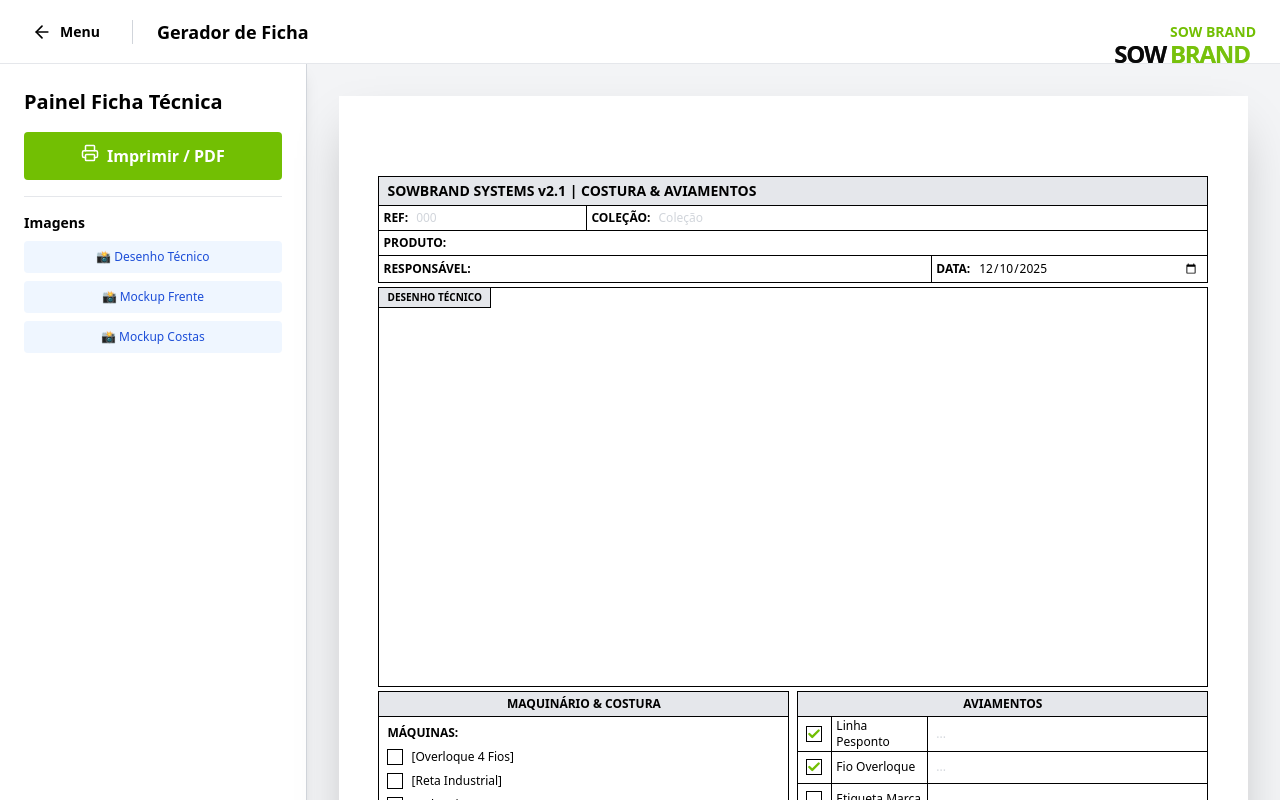
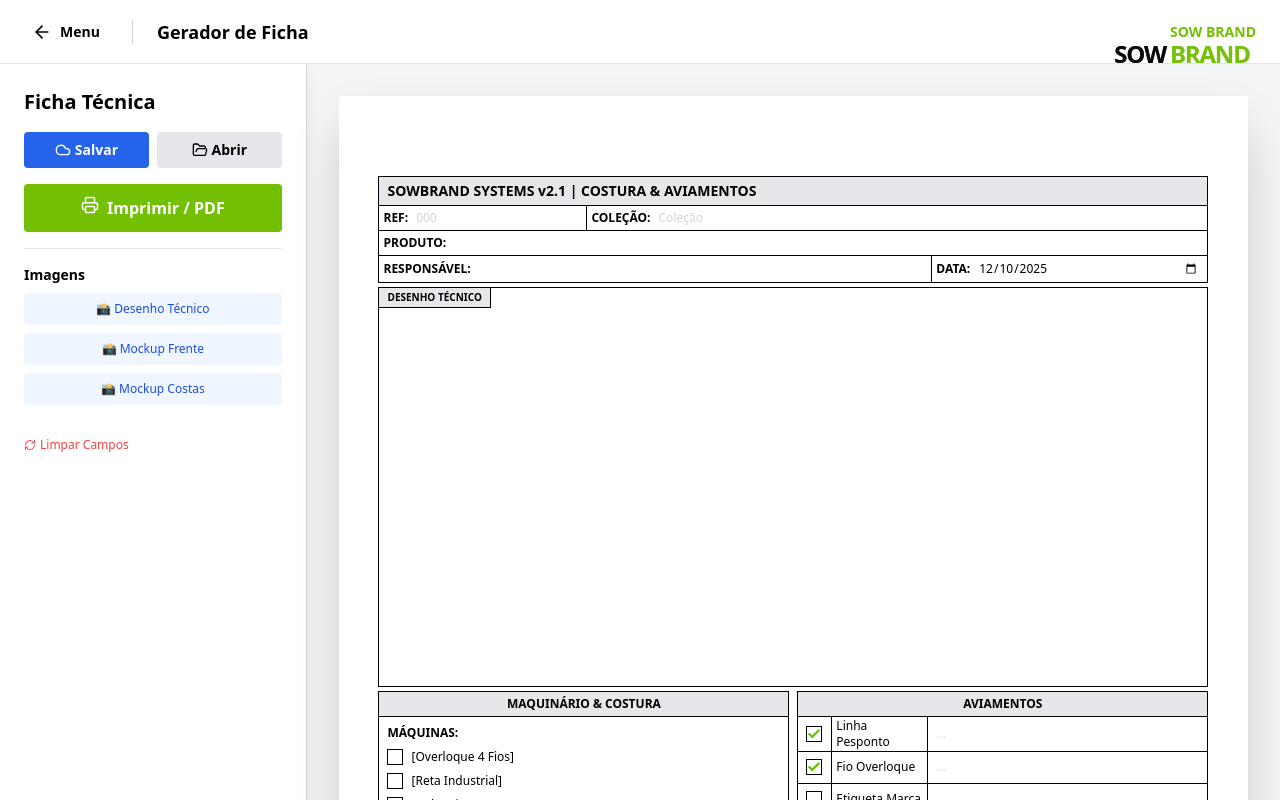
Before and after one commit to sowbrand/sow-brand-manager, a React (Vite) app: page / in a window 1280 px wide. Both pictures are taken after a click on the button 466 px from the left and 444 px from the top of the page. Shown: the top 800 px of the page. Built offline with nearby package versions, Linux system fonts and the light colour scheme.

Commit message:
correcao final libs

```diff
--- a/package.json
+++ b/package.json
@@ -5,11 +5,12 @@
   "type": "module",
   "scripts": {
     "dev": "vite",
-    "build": "tsc -b && vite build",
+    "build": "vite build",
     "lint": "eslint .",
     "preview": "vite preview"
   },
   "dependencies": {
+    "@supabase/supabase-js": "^2.39.7",
     "lucide-react": "^0.460.0",
     "react": "^18.3.1",
     "react-dom": "^18.3.1",
--- a/src/App.tsx
+++ b/src/App.tsx
@@ -1,7 +1,14 @@
-import React, { useState, useRef, useEffect } from 'react';
-import { FileText, Calculator, ArrowLeft, Printer, Save, RefreshCw, Check, Plus, Trash2 } from 'lucide-react';
+import React, { useState, useEffect, useRef } from 'react';
+import { createClient } from '@supabase/supabase-js';
+import { FileText, Calculator, ArrowLeft, Printer, Save, RefreshCw, Check, Plus, Trash2, Cloud, FolderOpen, Loader2 } from 'lucide-react';
 
-// --- 1. CONFIGURAÇÕES E DADOS (CONSTANTS) ---
+// --- 1. CONFIGURAÇÃO DO SUPABASE ---
+const SUPABASE_URL = 'https://swdmdccdwpddzfesaeux.supabase.co';
+const SUPABASE_KEY = 'eyJhbGciOiJIUzI1NiIsInR5cCI6IkpXVCJ9.eyJpc3MiOiJzdXBhYmFzZSIsInJlZiI6InN3ZG1kY2Nkd3BkZHpmZXNhZXV4Iiwicm9sZSI6ImFub24iLCJpYXQiOjE3NjUzNDExMjgsImV4cCI6MjA4MDkxNzEyOH0.wjFPo9X8O8oYYtSwW7i6_M4dennk-36rBnNadzaNUb0';
+
+const supabase = createClient(SUPABASE_URL, SUPABASE_KEY);
+
+// --- 2. DADOS E UTILITÁRIOS ---
 const COMPANY_INFO = {
   name: 'Sow Brand',
   cnpj: '26.224.938/0001-89',
@@ -22,9 +29,9 @@ const PRIVATE_LABEL_OPTIONS = [
 ];
 
 const formatCurrency = (val: number) => new Intl.NumberFormat('pt-BR', { style: 'currency', currency: 'BRL' }).format(val);
-const formatDate = (date: Date) => new Intl.DateTimeFormat('pt-BR').format(date);
+const formatDate = (date: Date | string) => new Intl.DateTimeFormat('pt-BR').format(new Date(date));
 
-// --- 2. COMPONENTES UI REUTILIZÁVEIS ---
+// --- 3. COMPONENTES VISUAIS ---
 const SowCheckbox: React.FC<{ label: string; checked: boolean; onChange: (c: boolean) => void }> = ({ label, checked, onChange }) => (
   <label className="flex items-center gap-2 cursor-pointer group">
     <div className="relative w-4 h-4 border border-black bg-white flex items-center justify-center" onClick={(e) => { e.preventDefault(); onChange(!checked); }}>
@@ -50,7 +57,44 @@ const Logo: React.FC<{ className?: string }> = ({ className }) => (
   </div>
 );
 
-// --- 3. MÓDULO: FICHA TÉCNICA ---
+// Componente Modal de Carregamento
+const LoadModal: React.FC<{ type: string; onClose: () => void; onLoad: (data: any) => void }> = ({ type, onClose, onLoad }) => {
+  const [docs, setDocs] = useState<any[]>([]);
+  const [loading, setLoading] = useState(true);
+
+  useEffect(() => {
+    const fetchDocs = async () => {
+      const { data, error } = await supabase.from('documents').select('*').eq('type', type).order('created_at', { ascending: false });
+      if (data) setDocs(data);
+      setLoading(false);
+    };
+    fetchDocs();
+  }, [type]);
+
+  return (
+    <div className="fixed inset-0 bg-black/50 flex items-center justify-center z-50 p-4">
+      <div className="bg-white rounded-lg p-6 w-full max-w-md max-h-[80vh] overflow-y-auto">
+        <h3 className="font-bold text-lg mb-4 flex justify-between">Abrir {type === 'techpack' ? 'Ficha' : 'Orçamento'} <button onClick={onClose} className="text-red-500">✕</button></h3>
+        {loading ? <div className="flex justify-center"><Loader2 className="animate-spin" /></div> : (
+          <div className="space-y-2">
+            {docs.length === 0 && <p className="text-gray-500 text-sm">Nenhum arquivo salvo.</p>}
+            {docs.map(doc => (
+              <button key={doc.id} onClick={() => onLoad(doc.content)} className="w-full text-left p-3 border rounded hover:bg-gray-50 flex justify-between items-center group">
+                <div>
+                  <div className="font-bold text-sm">{doc.title || 'Sem Título'}</div>
+                  <div className="text-xs text-gray-400">{formatDate(doc.created_at)}</div>
+                </div>
+                <FolderOpen size={16} className="text-[#72bf03] opacity-0 group-hover:opacity-100" />
+              </button>
+            ))}
+          </div>
+        )}
+      </div>
+    </div>
+  );
+};
+
+// --- 4. MÓDULO FICHA TÉCNICA ---
 const TRIM_ITEMS = [
   { key: 'linhaPesponto', label: 'Linha Pesponto' }, { key: 'fioOverloque', label: 'Fio Overloque' },
   { key: 'etiquetaMarca', label: 'Etiqueta Marca' }, { key: 'etiquetaComp', label: 'Etiqueta Comp.' },
@@ -74,6 +118,20 @@ const TechPackGenerator = () => {
     variants: ''
   });
 
+  const [showLoad, setShowLoad] = useState(false);
+  const [saving, setSaving] = useState(false);
+
+  // Func: Salvar no Supabase
+  const handleSaveCloud = async () => {
+    if (!data.reference && !data.product) return alert("Preencha Referência ou Produto para salvar.");
+    setSaving(true);
+    const title = `${data.reference} - ${data.product}`;
+    const { error } = await supabase.from('documents').insert([{ type: 'techpack', title, content: data }]);
+    setSaving(false);
+    if (error) alert('Erro ao salvar: ' + error.message);
+    else alert('✅ Ficha Técnica salva na nuvem com sucesso!');
+  };
+
   const techDrawingRef = useRef<HTMLInputElement>(null);
   const frontRef = useRef<HTMLInputElement>(null);
   const backRef = useRef<HTMLInputElement>(null);
@@ -94,9 +152,22 @@ const TechPackGenerator = () => {
 
   return (
     <div className="flex flex-col lg:flex-row h-full bg-gray-100 print:bg-white print:block">
+      {showLoad && <LoadModal type="techpack" onClose={() => setShowLoad(false)} onLoad={(d) => { setData(d); setShowLoad(false); }} />}
+
       <div className="no-print w-full lg:w-80 bg-white border-r border-gray-300 p-6 flex flex-col gap-4 shadow-lg overflow-y-auto">
-        <h2 className="text-xl font-bold text-black">Painel Ficha Técnica</h2>
+        <h2 className="text-xl font-bold text-black">Ficha Técnica</h2>
+
+        <div className="flex gap-2">
+          <button onClick={handleSaveCloud} disabled={saving} className="flex-1 py-2 bg-blue-600 text-white rounded font-bold flex justify-center gap-1 text-sm items-center hover:bg-blue-700">
+            {saving ? <Loader2 className="animate-spin" size={16}/> : <Cloud size={16}/>} Salvar
+          </button>
+          <button onClick={() => setShowLoad(true)} className="flex-1 py-2 bg-gray-200 text-black rounded font-bold flex justify-center gap-1 text-sm items-center hover:bg-gray-300">
+            <FolderOpen size={16}/> Abrir
+          </button>
+        </div>
+
         <button onClick={() => setTimeout(() => window.print(), 100)} className="w-full py-3 bg-[#72bf03] text-white rounded font-bold flex justify-center gap-2"><Printer size={18} /> Imprimir / PDF</button>
+
         <div className="border-t pt-4 space-y-2">
            <p className="text-sm font-bold">Imagens</p>
            <button onClick={() => techDrawingRef.current?.click()} className="text-xs bg-blue-50 text-blue-700 p-2 w-full rounded">📸 Desenho Técnico</button>
@@ -106,6 +177,7 @@ const TechPackGenerator = () => {
            <button onClick={() => backRef.current?.click()} className="text-xs bg-blue-50 text-blue-700 p-2 w-full rounded">📸 Mockup Costas</button>
            <input type="file" ref={backRef} className="hidden" accept="image/*" onChange={(e) => handleImageUpload(e, 'imageBack')} />
         </div>
+        <button onClick={() => {if(confirm('Limpar tudo?')) setData({ ...data, reference: '' })}} className="text-xs text-red-500 flex items-center gap-1 mt-4"><RefreshCw size={12}/> Limpar Campos</button>
       </div>
 
       <div className="flex-grow p-8 print:p-0 flex flex-col items-center gap-8">
@@ -198,12 +270,25 @@ const TechPackGenerator = () => {
   );
 };
 
-// --- 4. MÓDULO: ORÇAMENTO ---
+// --- 5. MÓDULO ORÇAMENTO ---
 const QuoteGenerator = () => {
   const [data, setData] = useState({
     orderNumber: '001/2025', orderDate: new Date().toISOString(), deliveryDate: new Date(Date.now() + 45 * 86400000).toISOString(),
     clientName: '', clientAddress: '', clientContact: '', items: [] as any[], observations: ''
   });
+  const [showLoad, setShowLoad] = useState(false);
+  const [saving, setSaving] = useState(false);
+
+  // Func: Salvar Orçamento na Nuvem
+  const handleSaveCloud = async () => {
+    if (!data.clientName) return alert("Preencha o Nome do Cliente para salvar.");
+    setSaving(true);
+    const title = `Orç. ${data.orderNumber} - ${data.clientName}`;
+    const { error } = await supabase.from('documents').insert([{ type: 'quote', title, content: data }]);
+    setSaving(false);
+    if (error) alert('Erro ao salvar: ' + error.message);
+    else alert('✅ Orçamento salvo na nuvem com sucesso!');
+  };
 
   const addItem = () => setData(p => ({...p, items: [...p.items, { id: Math.random(), service: '', sku: '', description: '', quantity: 1, unitPrice: 0 }]}));
   const updateItem = (id: number, f: string, v: any) => setData(p => ({...p, items: p.items.map(i => i.id === id ? { ...i, [f]: v, ...(f === 'service' ? { sku: SKU_MAP[v] || '', description: '' } : {}) } : i)}));
@@ -212,8 +297,20 @@ const QuoteGenerator = () => {
 
   return (
     <div className="flex flex-col lg:flex-row h-full print:block">
+      {showLoad && <LoadModal type="quote" onClose={() => setShowLoad(false)} onLoad={(d) => { setData(d); setShowLoad(false); }} />}
+
       <div className="no-print w-full lg:w-1/3 bg-white border-r border-gray-200 p-6 overflow-y-auto">
         <h2 className="text-xl font-bold mb-4">Orçamento</h2>
+
+        <div className="flex gap-2 mb-4">
+          <button onClick={handleSaveCloud} disabled={saving} className="flex-1 py-2 bg-blue-600 text-white rounded font-bold flex justify-center gap-1 text-sm items-center hover:bg-blue-700">
+            {saving ? <Loader2 className="animate-spin" size={16}/> : <Cloud size={16}/>} Salvar
+          </button>
+          <button onClick={() => setShowLoad(true)} className="flex-1 py-2 bg-gray-200 text-black rounded font-bold flex justify-center gap-1 text-sm items-center hover:bg-gray-300">
+            <FolderOpen size={16}/> Abrir
+          </button>
+        </div>
+
         <div className="flex gap-2 mb-4">
            <button onClick={() => setTimeout(() => window.print(), 100)} className="bg-[#72bf03] text-white px-4 py-2 rounded font-bold flex gap-2"><Printer size={16}/> Imprimir</button>
            <button onClick={addItem} className="bg-blue-50 text-blue-600 px-4 py-2 rounded font-bold flex gap-2"><Plus size={16}/> Add Item</button>
@@ -241,7 +338,7 @@ const QuoteGenerator = () => {
                </div>
                <div className="grid grid-cols-2 gap-8 mb-8">
                   <div><h3 className="font-bold uppercase text-xs mb-2 border-b">Cliente</h3><p className="font-bold text-lg">{data.clientName || '---'}</p><p>{data.clientContact}</p></div>
-                  <div><h3 className="font-bold uppercase text-xs mb-2 border-b">Datas</h3><div className="flex justify-between text-sm"><span>Emissão:</span><b>{formatDate(new Date(data.orderDate))}</b></div><div className="flex justify-between text-sm"><span>Entrega:</span><b>{formatDate(new Date(data.deliveryDate))}</b></div></div>
+                  <div><h3 className="font-bold uppercase text-xs mb-2 border-b">Datas</h3><div className="flex justify-between text-sm"><span>Emissão:</span><b>{formatDate(data.orderDate)}</b></div><div className="flex justify-between text-sm"><span>Entrega:</span><b>{formatDate(data.deliveryDate)}</b></div></div>
                </div>
                <table className="w-full text-sm border-collapse mb-8">
                   <thead><tr className="bg-black text-white uppercase text-[10px]"><th className="py-2 px-3 text-left">SKU</th><th className="py-2 px-3 text-left w-1/2">Descrição</th><th className="py-2 px-3 text-center">Qtd</th><th className="py-2 px-3 text-right">Unit</th><th className="py-2 px-3 text-right">Total</th></tr></thead>
@@ -257,7 +354,7 @@ const QuoteGenerator = () => {
   );
 };
 
-// --- 5. APP PRINCIPAL (MENU) ---
+// --- 6. MENU PRINCIPAL ---
 function App() {
   const [screen, setScreen] = useState<'hub' | 'tech' | 'quote'>('hub');
 
```
Also changed, not shown: tsconfig.app.json (+7 -9 lines), vercel.json (added), 1 other file (tests, documents, lock files or other folders).
